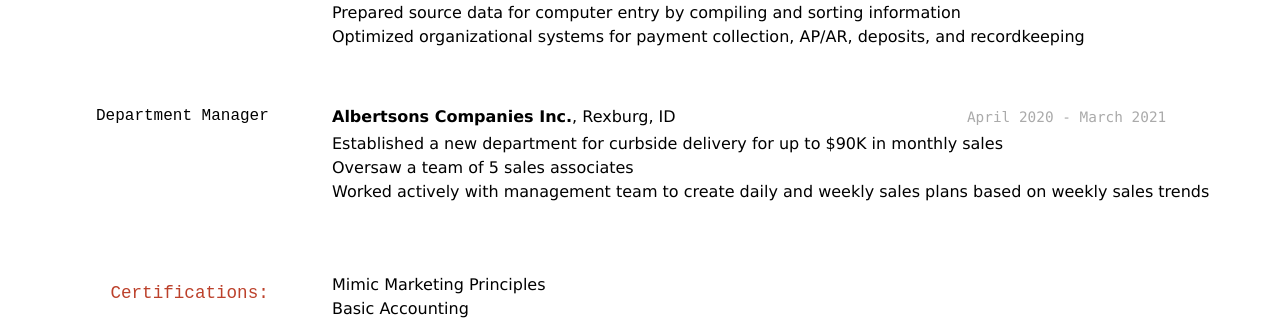
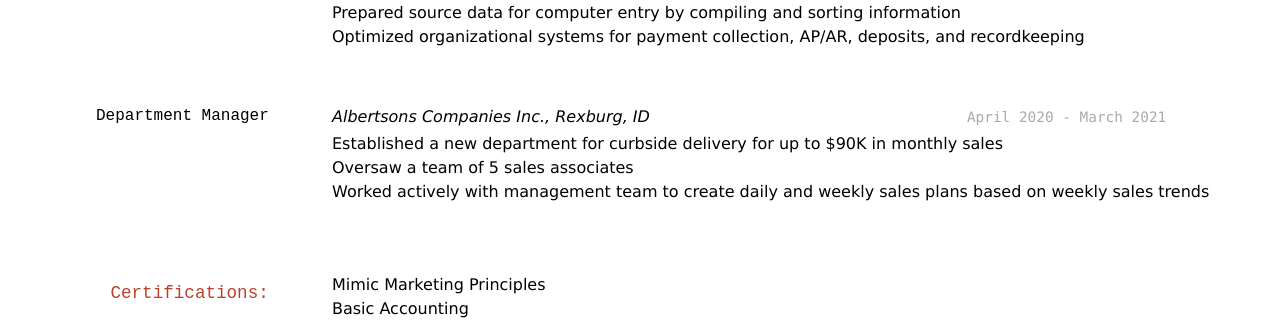
Before and after one commit to Loganj11/Logan_Jenkins_Resume, a Jekyll site: the page built from docs/index.md, in a window 1280 px wide. Shown: the part 881-1201 px from the top of the page. Built offline with Jekyll 4.4.1, drawn with Linux system fonts in a browser that asks for light colours.

```diff
--- a/docs/index.md
+++ b/docs/index.md
@@ -56,8 +56,8 @@ _Point Quest Inc., Elk Grove, CA_
 
 ### Department Manager
 
+_Albertsons Companies Inc., Rexburg, ID_
 `April 2020 - March 2021`
-__Albertsons Companies Inc.__, Rexburg, ID
 
 - Established a new department for curbside delivery for up to $90K in monthly sales
 - Oversaw a team of 5 sales associates
```
